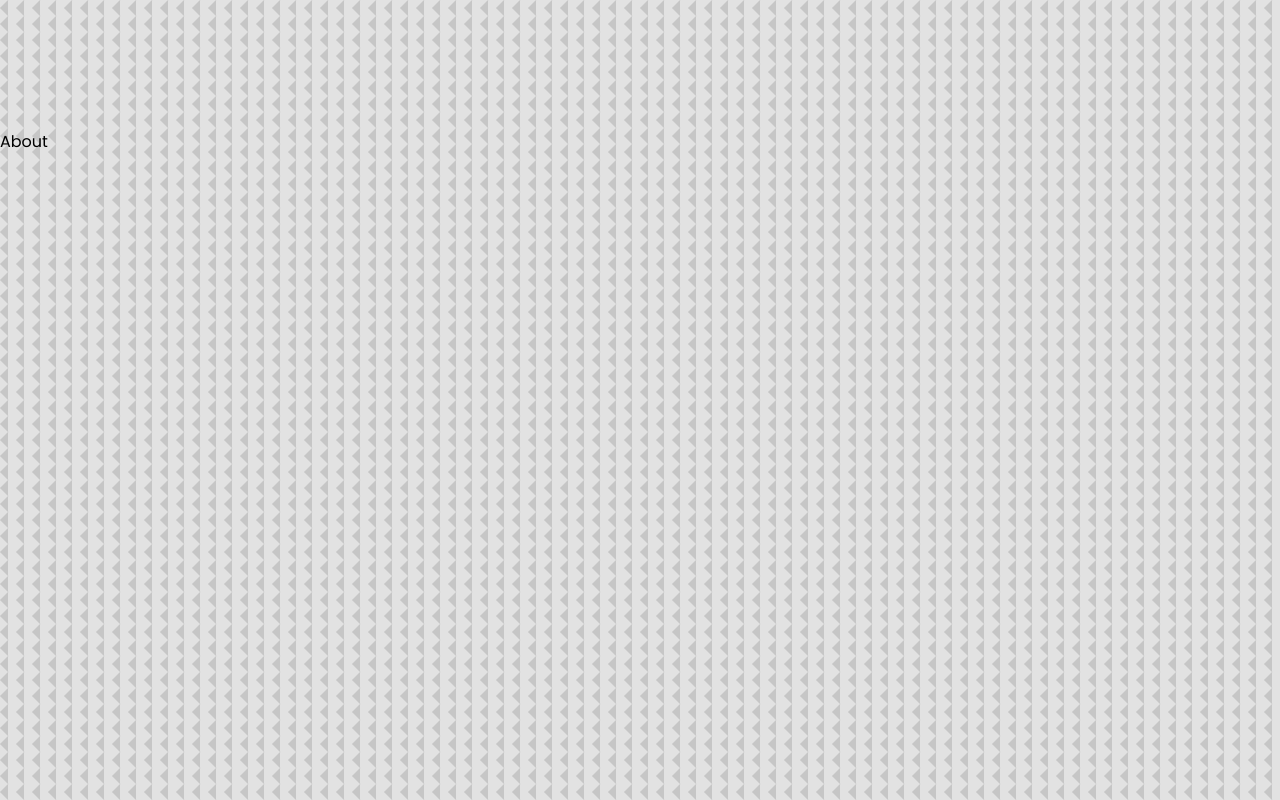
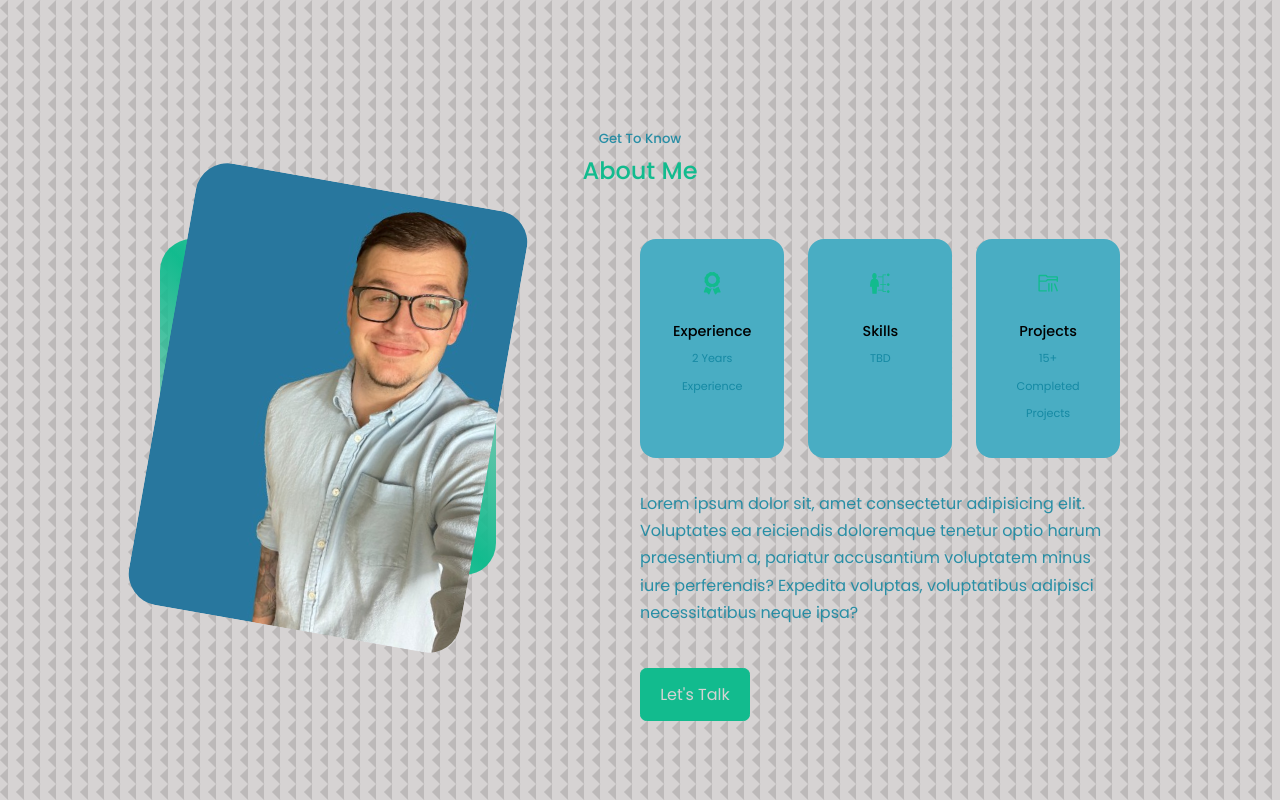
Before and after one commit to JacobHocker/portfolio, a React (Create React App) app: page / in a window 1280 px wide. Shown: the part 800-1600 px from the top of the page. Built offline with nearby package versions, Linux system fonts and the light colour scheme.

Commit message:
completed first draft of about component

```diff
--- a/src/App.jsx
+++ b/src/App.jsx
@@ -26,7 +26,7 @@
     <div className={isDark === true ? 'dk-app' : 'lt-app'}>
         <Header isDark={isDark}/>
         <Nav onDarkClick={toggleDarkMode} isDark={isDark}/>
-        <About />
+        <About isDark={isDark}/>
         <Experience />
         <Services />
         <Portfolio />
--- a/src/components/about/About.css
+++ b/src/components/about/About.css
@@ -0,0 +1,144 @@
+.about__container {
+    display: grid;
+    grid-template-columns: 35% 50%;
+    gap: 15%;
+}
+
+.lt-about__me {
+    width: 100%;
+    aspect-ratio: 1/1;
+    border-radius: 2rem;
+    background: linear-gradient(45deg, transparent, var(--color-lt-primary), transparent);
+    display: grid;
+    place-items: center;
+}
+.dk-about__me {
+    width: 100%;
+    aspect-ratio: 1/1;
+    border-radius: 2rem;
+    background: linear-gradient(45deg, transparent, var(--color-dk-primary), transparent);
+    display: grid;
+    place-items: center;
+}
+.about__me-image {
+    border-radius: 2rem;
+    overflow: hidden;
+    transform: rotate(10deg);
+    transition: var(--transition);
+}
+.about__me-image:hover {
+    transform: rotate(0deg);
+}
+
+.about__cards {
+    display: grid;
+    grid-template-columns: repeat(3, 1fr);
+    gap: 1.5rem;
+}
+
+.lt-about__card {
+    background: var(--color-lt-bg-variant);
+    border: 1px solid transparent;
+    border-radius: 1rem;
+    padding: 2rem;
+    text-align: center;
+}
+.lt-about__card h5 {
+    font-size: 0.9rem;
+}
+.lt-about__card small {
+    font-size: 0.7rem;
+    color: var(--color-lt-light);
+}
+.dk-about__card {
+    background: var(--color-dk-bg-variant);
+    border: 1px solid transparent;
+    border-radius: 1rem;
+    padding: 2rem;
+    text-align: center;
+}
+.dk-about__card h5{
+    font-size: 0.9rem;
+}
+.dk-about__card small {
+    font-size: 0.7rem;
+    color: var(--color-lt-light);
+}
+.lt-about__card:hover {
+    background: transparent;
+    border-color: var(--color-lt-primary-variant);
+    cursor: default;
+}
+.dk-about__card:hover {
+    background: transparent;
+    border-color: var(--color-lt-primary-variant);
+    cursor: default;
+}
+.lt-about__icon {
+    color: var(--color-lt-primary);
+    font-size: 1.4rem;
+    margin-bottom: 1rem;
+}
+.dk-about__icon {
+    color: var(--color-dk-primary);
+    font-size: 1.4rem;
+    margin-bottom: 1rem;
+}
+.lt-about__content p {
+    margin: 2rem 0 2.6rem;
+    color: var(--color-lt-light);
+}
+.dk-about__content p {
+    margin: 2rem 0 2.6rem;
+    color: var(--color-dk-light);
+}
+
+/* ======== MEDIA QUERIES (MEDIUM DEVICES)============*/
+@media screen and (max-width: 1024px) {
+    .about__container {
+        grid-template-columns: 1fr;
+        gap: 0;
+    }
+    .lt-about__me {
+        width: 50%;
+        margin: 2rem auto 4rem;
+    }
+    .dk-about__me {
+        width: 50%;
+        margin: 2rem auto 4rem;
+    }
+    .lt-about__content p{
+        margin: 1rem 0 1.5rem;
+    }
+    .dk-about__content p{
+        margin: 1rem 0 1.5rem;
+    }
+}
+/* ======== MEDIA QUERIES (SMALL DEVICES)============*/
+@media screen and (max-width: 600px) {
+    .lt-about__me {
+        width: 65%;
+        margin: 0 auto 3rem;
+    }
+    .dk-about__me {
+        width: 65%;
+        margin: 0 auto 3rem;
+    }
+    .about__cards {
+        grid-template-columns: 1fr 1fr;
+        gap: 1rem;
+    }
+    .lt-about__content {
+        text-align: center;
+    }
+    .dk-about__content {
+        text-align: center;
+    }
+    .lt-about__content p{
+        margin: 1.5rem 0;
+    }
+    .dk-about__content p{
+        margin: 1.5rem 0;
+    }
+
+}
--- a/src/components/about/About.jsx
+++ b/src/components/about/About.jsx
@@ -1,9 +1,54 @@
 import React from 'react';
+import MeAbout from '../../assets/selfieoneback.jpg';
+import {FaAward} from 'react-icons/fa';
+import {GiSkills} from 'react-icons/gi';
+import {VscFolderLibrary} from 'react-icons/vsc';
+
 import './About.css';
 
-const About = () => {
+const About = ({isDark}) => {
     return (
-        <section id='about'>About</section>
+        <section id='about' className={isDark === true ? 'dk-section' : 'lt-section'}>
+            <h5>Get To Know</h5>
+            <h2>About Me</h2>
+
+            <div className='container about__container'>
+                <div className={isDark === true ? 'dk-about__me' : 'lt-about__me'}>
+                    <div className='about__me-image'>
+                        <img src={MeAbout} alt='me-about' />
+                    </div>
+                </div>
+                <div className={isDark === true ? 'dk-about__content' : 'lt-about__content'}>
+                    <div className='about__cards'>
+                        <article className={isDark === true ? 'dk-about__card' : 'lt-about__card'}>
+                            <FaAward className={isDark === true ? 'dk-about__icon' : 'lt-about__icon'} />
+                            <h5>Experience</h5>
+                            <small>2 Years Experience</small>
+                        </article>
+
+                        <article className={isDark === true ? 'dk-about__card' : 'lt-about__card'}>
+                            <GiSkills className={isDark === true ? 'dk-about__icon' : 'lt-about__icon'} />
+                            <h5>Skills</h5>
+                            <small>TBD</small>
+                        </article>
+
+                        <article className={isDark === true ? 'dk-about__card' : 'lt-about__card'}>
+                            <VscFolderLibrary className={isDark === true ? 'dk-about__icon' : 'lt-about__icon'} />
+                            <h5>Projects</h5>
+                            <small>15+ Completed Projects</small>
+                        </article>
+
+
+                    </div>
+
+                        <p>
+                            Lorem ipsum dolor sit, amet consectetur adipisicing elit. Voluptates ea reiciendis doloremque tenetur optio harum praesentium a, pariatur accusantium voluptatem minus iure perferendis? Expedita voluptas, voluptatibus adipisci necessitatibus neque ipsa?
+                        </p>
+
+                        <a href='#contact' className={isDark === true ? 'dk-btn dk-btn-primary' : 'lt-btn lt-btn-primary'}>Let's Talk</a>
+                </div>
+            </div>
+        </section>
     )
 }
 
--- a/src/index.css
+++ b/src/index.css
@@ -11,13 +11,14 @@
 }
 
 :root {
-    --color-bg:#1f1f38;
+    /* --color-bg:#1f1f38;
     --color-bg-variant: #2c2c6c;
     --color-primary: #4db5ff;
     --color-primary-variant: rgba(77, 181, 255, 0.4);
+    --color-light: rgba(255, 255, 255, 0.6); */
+
     --color-white: #fff;
     --color-black: #000;
-    --color-light: rgba(255, 255, 255, 0.6);
 
     --color-dk-bg: rgb(29, 29, 29);
     --color-dk-bg-variant: #443291;
@@ -25,11 +26,11 @@
     --color-dk-primary-variant: #c92f60d4;
     --color-dk-light: #9c08d794;
 
-    --color-lt-bg: rgb(226, 226, 226);
+    --color-lt-bg: rgb(214, 211, 211);
     --color-lt-bg-variant: #49adc3;
     --color-lt-primary: #12bb8e;
     --color-lt-primary-variant: #11bf91b2;
-    --color-lt-light: #0f90adc6;
+    --color-lt-light: #0d839edb;
 
     --transition: all 400ms ease;
 
```
Also changed, not shown: src/assets/selfieoneback.jpg (added).
